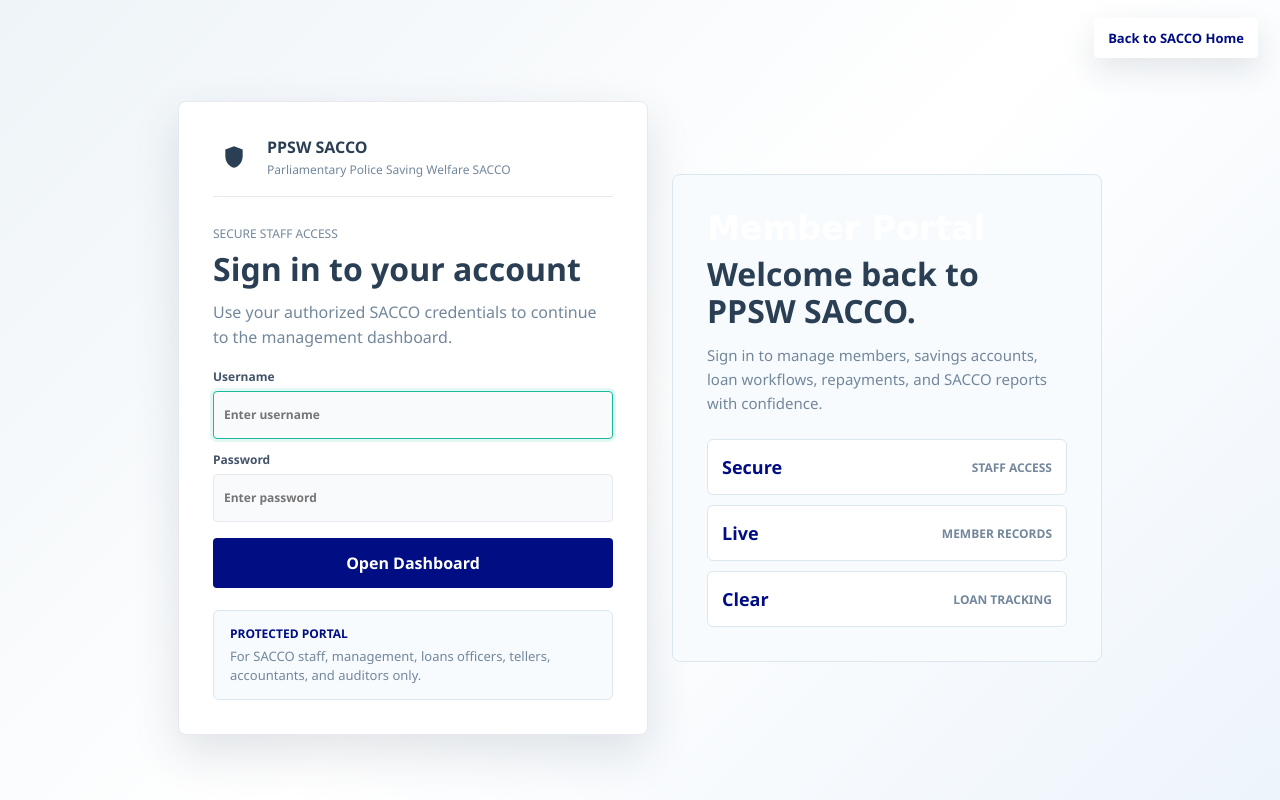
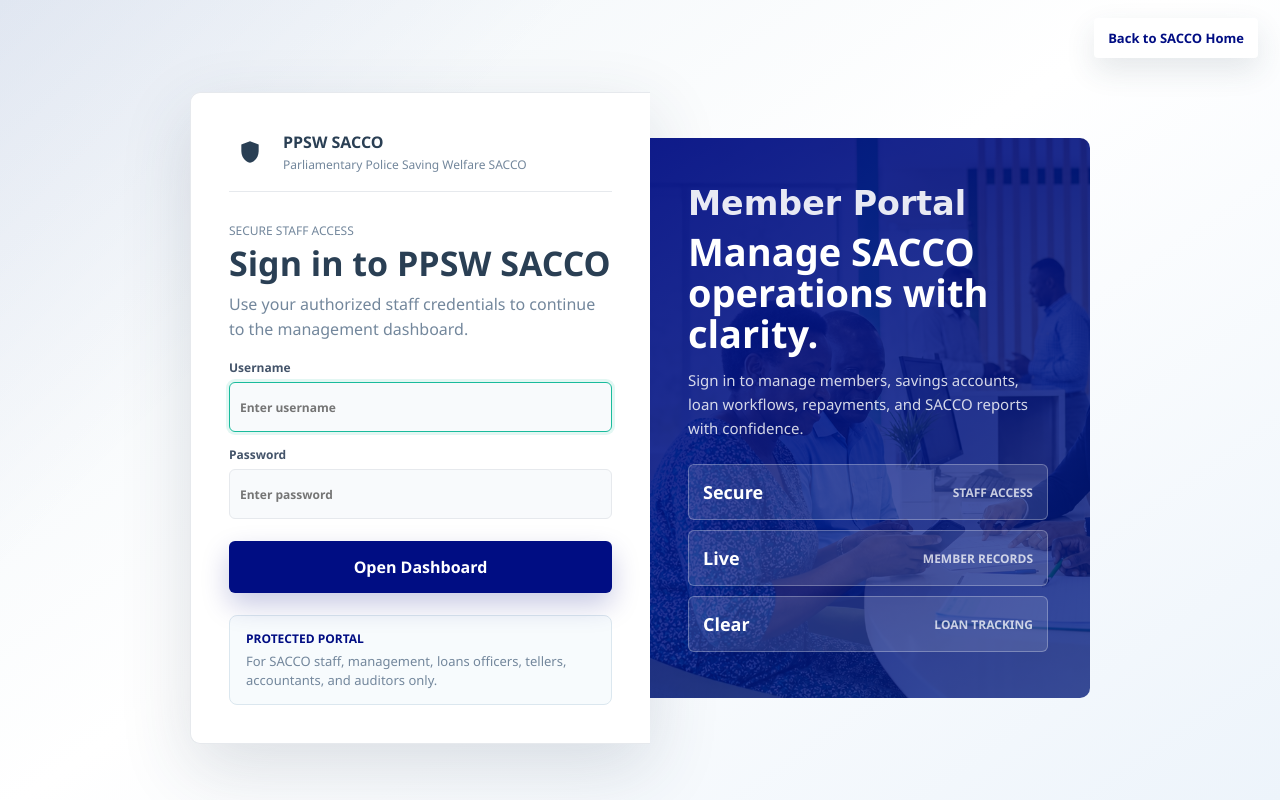
Before and after one commit to safiarogose/SaccoManagemntSystem, a Django app: page /login/ in a window 1280 px wide. Run offline with Django 5.2, Linux system fonts and the light colour scheme.

Commit message:
Design polished login page

```diff
--- a/core/templates/core/auth_base.html
+++ b/core/templates/core/auth_base.html
@@ -37,7 +37,7 @@
         <section class="auth-visual" aria-label="SACCO portal introduction">
             <div class="auth-visual-content">
                 <p class="hero-script">Member Portal</p>
-                <h1>Welcome back to PPSW SACCO.</h1>
+                <h1>Manage SACCO operations with clarity.</h1>
                 <p>Sign in to manage members, savings accounts, loan workflows, repayments, and SACCO reports with confidence.</p>
                 <div class="auth-visual-stats">
                     <div><strong>Secure</strong><span>Staff access</span></div>
--- a/core/templates/core/login.html
+++ b/core/templates/core/login.html
@@ -3,8 +3,8 @@
 {% block auth_content %}
 <div class="auth-heading">
     <p class="eyebrow">Secure Staff Access</p>
-    <h1>Sign in to your account</h1>
-    <p>Use your authorized SACCO credentials to continue to the management dashboard.</p>
+    <h1>Sign in to PPSW SACCO</h1>
+    <p>Use your authorized staff credentials to continue to the management dashboard.</p>
 </div>
 
 <form class="form-grid auth-form" method="post">
--- a/static/styles.css
+++ b/static/styles.css
@@ -1920,54 +1920,67 @@ tr.is-hidden {
 .auth-portal-page {
     position: relative;
     overflow-x: hidden;
-    background: linear-gradient(135deg, #eef4f8 0%, #ffffff 52%, #edf4fb 100%);
+    background:
+        linear-gradient(135deg, rgba(0, 13, 131, 0.06), transparent 28%),
+        linear-gradient(145deg, #eef4f8 0%, #ffffff 48%, #edf4fb 100%);
 }
 
 .auth-shell {
     display: grid;
-    grid-template-columns: minmax(360px, 470px) minmax(320px, 430px);
+    grid-template-columns: minmax(360px, 460px) minmax(340px, 440px);
     align-items: center;
     justify-content: center;
-    gap: 24px;
+    gap: 0;
     min-height: 100vh;
     padding: 76px 24px 40px;
 }
 
 .auth-card {
     width: 100%;
-    padding: 34px;
+    min-height: 560px;
+    padding: 38px;
     border: 1px solid var(--line);
-    border-radius: 8px;
+    border-right: 0;
+    border-radius: 10px 0 0 10px;
     background: var(--surface);
-    box-shadow: 0 18px 46px rgba(42, 63, 84, 0.14);
+    box-shadow: 0 24px 70px rgba(42, 63, 84, 0.16);
 }
 
 .auth-visual {
-    display: grid;
-    align-items: center;
-    min-height: 420px;
-    padding: 34px;
-    border: 1px solid #dbe7ef;
-    border-radius: 8px;
-    background: #f7fbfd;
-    color: var(--ink);
+    position: relative;
+    display: grid;
+    align-items: center;
+    min-height: 560px;
+    overflow: hidden;
+    padding: 38px;
+    border-radius: 0 10px 10px 0;
+    background:
+        linear-gradient(145deg, rgba(0, 13, 131, 0.94), rgba(0, 28, 130, 0.76)),
+        url("images/sacco-hero.png") center / cover;
+    color: #ffffff;
 }
 
 .auth-visual-content {
+    position: relative;
+    z-index: 1;
     max-width: 360px;
+}
+
+.auth-visual .hero-script {
+    color: rgba(255, 255, 255, 0.9);
 }
 
 .auth-visual h1 {
     max-width: 360px;
-    font-size: 32px;
+    font-size: 38px;
     font-weight: 700;
-    line-height: 1.15;
+    line-height: 1.08;
 }
 
 .auth-visual p:not(.hero-script) {
     max-width: 360px;
     margin: 14px 0 0;
-    color: var(--muted);
+    color: rgba(255, 255, 255, 0.82);
     font-size: 15px;
     line-height: 1.6;
 }
@@ -1986,18 +1999,18 @@ tr.is-hidden {
     gap: 12px;
     min-height: 56px;
     padding: 12px 14px;
-    border: 1px solid #dbe7ef;
+    border: 1px solid rgba(255, 255, 255, 0.28);
     border-radius: 6px;
-    background: #ffffff;
+    background: rgba(255, 255, 255, 0.12);
 }
 
 .auth-visual-stats strong {
-    color: #000d83;
+    color: #ffffff;
     font-size: 18px;
 }
 
 .auth-visual-stats span {
-    color: var(--muted);
+    color: rgba(255, 255, 255, 0.74);
     font-size: 12px;
     font-weight: 800;
     text-transform: uppercase;
@@ -2026,7 +2039,7 @@ tr.is-hidden {
     display: flex;
     align-items: center;
     gap: 12px;
-    margin-bottom: 28px;
+    margin-bottom: 30px;
     padding-bottom: 18px;
     border-bottom: 1px solid var(--line);
 }
@@ -2047,8 +2060,9 @@ tr.is-hidden {
 }
 
 .auth-heading h1 {
-    font-size: 32px;
+    font-size: 34px;
     font-weight: 700;
+    line-height: 1.12;
 }
 
 .auth-heading p:not(.eyebrow) {
@@ -2059,6 +2073,7 @@ tr.is-hidden {
 
 .auth-form {
     grid-template-columns: 1fr;
+    gap: 14px;
     padding: 0;
 }
 
@@ -2067,24 +2082,25 @@ tr.is-hidden {
 }
 
 .auth-form input {
-    min-height: 48px;
-    border-radius: 4px;
+    min-height: 50px;
+    border-radius: 6px;
     background: #f8fafc;
 }
 
 .auth-submit {
-    min-height: 50px;
-    margin-top: 4px;
-    border-radius: 4px;
+    min-height: 52px;
+    margin-top: 8px;
+    border-radius: 6px;
     background: #000d83;
     font-weight: 800;
+    box-shadow: 0 12px 28px rgba(0, 13, 131, 0.22);
 }
 
 .auth-footnote {
     margin-top: 22px;
     padding: 14px 16px;
     border: 1px solid #dbe7ef;
-    border-radius: 6px;
+    border-radius: 8px;
     background: #f7fbfd;
 }
 
@@ -2326,11 +2342,15 @@ tr.is-hidden {
     .auth-visual {
         min-height: 0;
         padding: 24px;
+        border-radius: 8px;
     }
 
     .auth-card {
         width: min(560px, calc(100% - 32px));
         margin: 0 auto;
+        min-height: 0;
+        border-right: 1px solid var(--line);
+        border-radius: 8px;
     }
 
     .auth-home-link {
```
Also changed, not shown: styles.css (+49 -29 lines).
